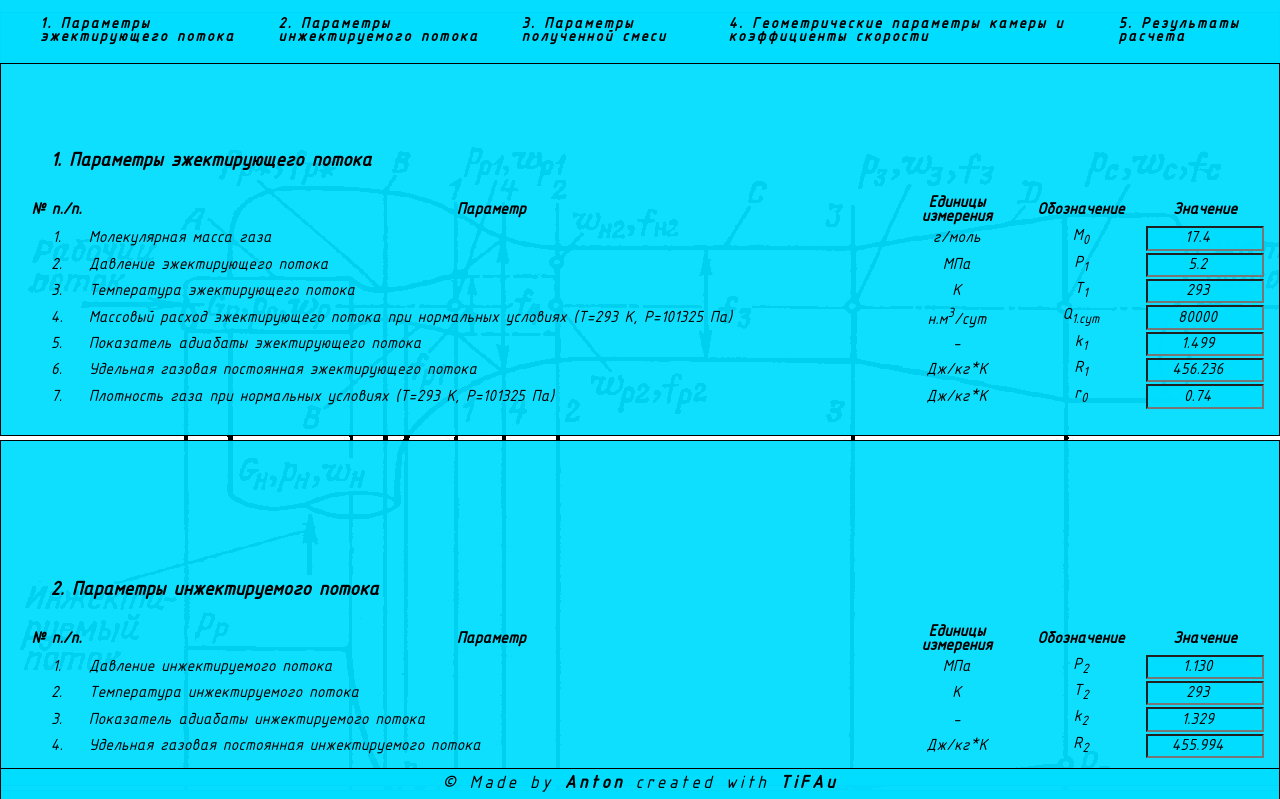
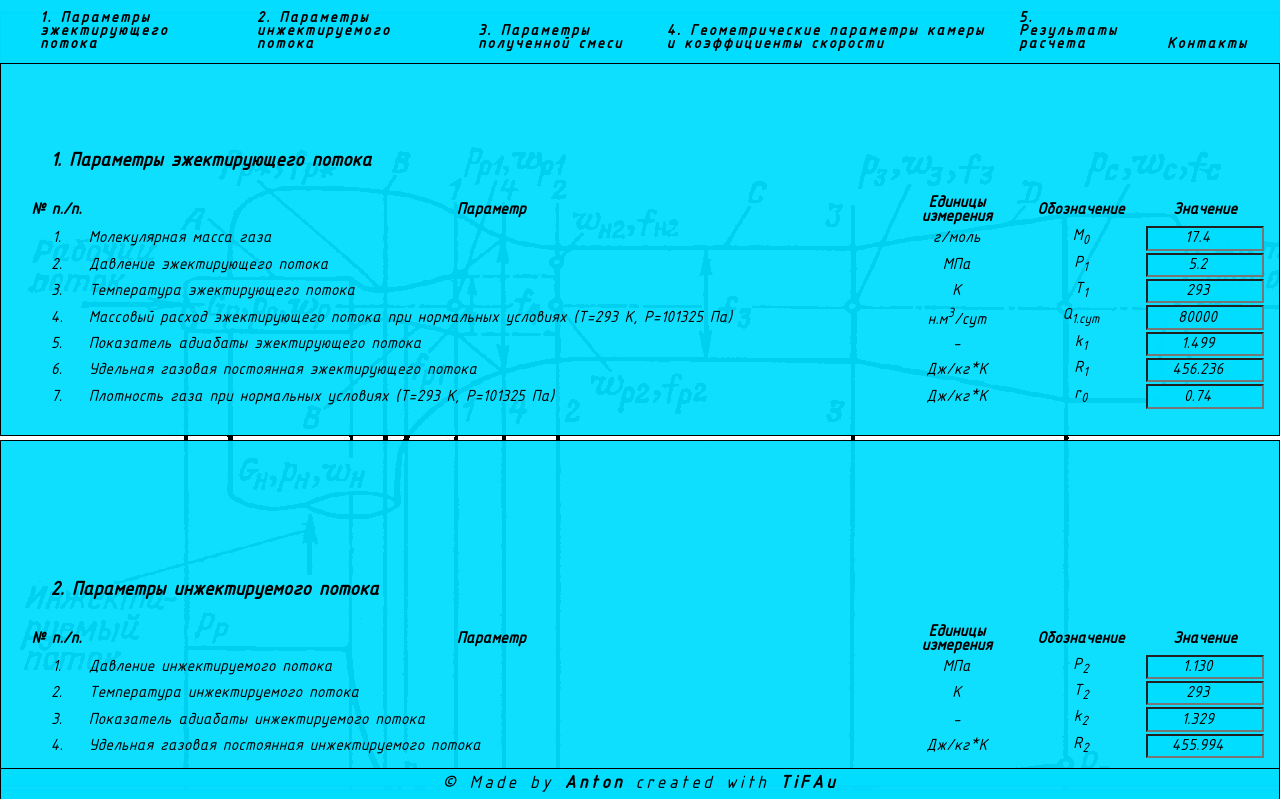
Before and after one commit to TiFAu/jet-compressor, a plain HTML site: page index.html in a window 1280 px wide. Shown: the top 799 px of the page. Drawn offline with Linux system fonts and the light colour scheme.

Commit message:
changed menu

```diff
--- a/css/index.css
+++ b/css/index.css
@@ -19,6 +19,7 @@ a {
 
 h4 {
     margin: 0;
+    display: none;
 }
 
 section {
@@ -126,8 +127,8 @@ td.pr {
 
 .nav-list {
     display: flex;
-    align-items: center;
-    justify-content: space-between;
+    align-items: flex-end;
+    justify-content: space-evenly;
     flex-wrap: nowrap;
 }
 
@@ -140,7 +141,7 @@ td.pr {
     display: flex;
     flex-direction: column;
     align-items: stretch;
-    justify-content: center;
+    justify-content: space-around;
 }
 
 .nav-list-item-line {
--- a/index.html
+++ b/index.html
@@ -53,10 +53,10 @@
                       <a href="#resultsDate">5. Результаты расчета</a>
                       <span class="nav-list-item-line"></span>
                     </li>
-                    <!-- <li class="nav-list-item">
-                      <a href="#contact">Contact</a>
-                      <span class="nav-list-item-line"></span>
-                    </li>      -->
+                    <li class="nav-list-item">
+                        <a href="#contact">Контакты</a>
+                        <span class="nav-list-item-line"></span>
+                    </li>
                   </ul>
                 </nav>
                 <section id="home" class="hero container">
```
